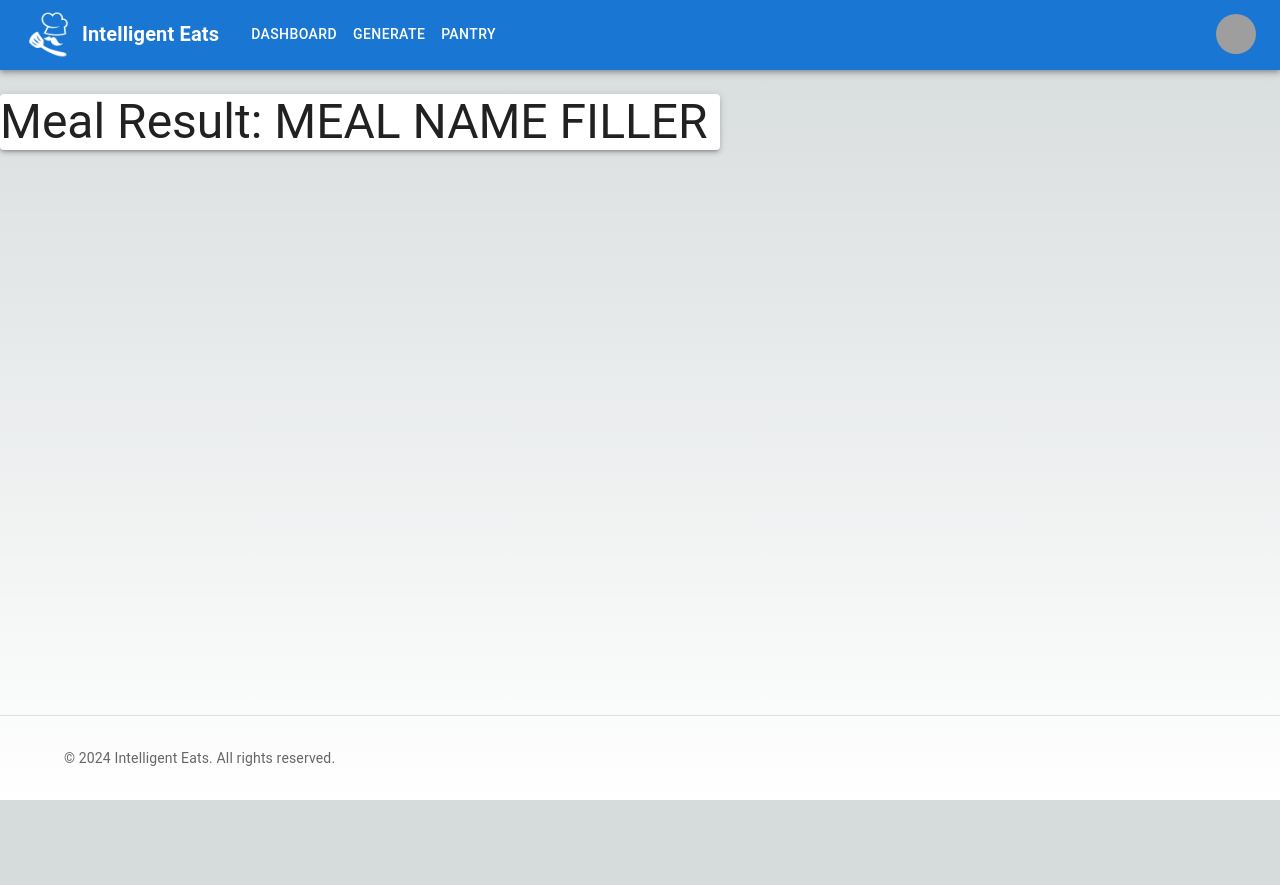
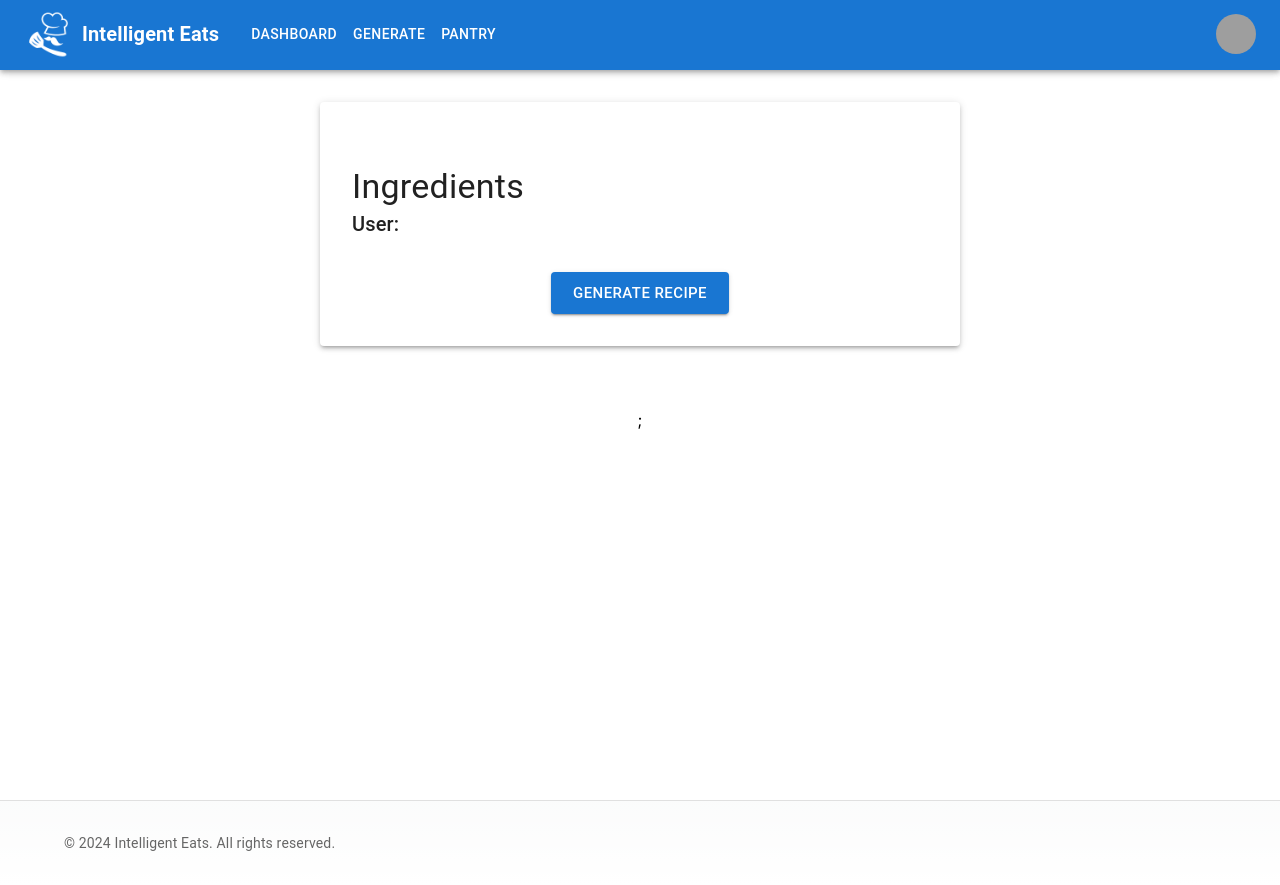
Before and after one commit to UOA-CS732-SE750-Students-2024/project-group-teal-turtles, a Next.js app in the folder frontend/: page /view-meal in a window 1280 px wide. Before the commit the page ends 800 px from the top, so only its background shows below. Built offline with nearby package versions, Linux system fonts and the light colour scheme; grey boxes are pictures that could not be loaded.

Commit message:
feat: view meal card

```diff
--- a/frontend/src/app/(with-layout)/view-meal/page.jsx
+++ b/frontend/src/app/(with-layout)/view-meal/page.jsx
@@ -2,7 +2,12 @@
 
 import React from "react";
 import ViewMealCard from "@/components/ViewMeal/ViewMealCard";
+import { Stack } from "@mui/material";
 
 export default function ViewMeal() {
-	return <ViewMealCard></ViewMealCard>;
+	return (
+		<Stack sx={{ backgroundColor: "#FFFFFF", minHeight: "calc(100vh - 70px)" }} alignItems="center">
+			<ViewMealCard></ViewMealCard>;
+		</Stack>
+	);
 }
--- a/frontend/src/components/ViewMeal/ViewMealCard.jsx
+++ b/frontend/src/components/ViewMeal/ViewMealCard.jsx
@@ -1,48 +1,89 @@
-import { Box, Paper, Typography } from "@mui/material";
-import { useRouter } from "next/navigation";
+import { Button, Paper, Typography, Stack } from "@mui/material";
 import axios from "axios";
+import { useState } from "react";
+import useDataStore from "@/lib/store";
+import { useSearchParams } from "next/navigation";
 
 export default function ViewMealCard() {
-	const router = useRouter();
-	const mealName = "MEAL NAME FILLER";
-	const ingredientsUser = "INGREDIENTS FILLER";
-	const ingredientsNeeded = "INGREDIENTS FILLER";
-	// if (router.query.generationOption === "Remix") {
-	// 	axios
-	// 		.post(
-	// 			`${process.env.BACKEND_URL}/generation/remix`,
-	// 			{
-	// 				mealToRemix: mealToRemix,
-	// 				favouriteMeals: userFavouriteMeals,
-	// 				dislikedIngredients: userDislikedIngredients,
-	// 				mealType: userParameters.mealType,
-	// 				cuisine: userParameters.cuisine,
-	// 				dietaryRequirements: userParameters.dietaryRequirements
-	// 			},
-	// 			{
-	// 				headers: {
-	// 					Authorization: authToken
-	// 				}
-	// 			}
-	// 		)
-	// 		.then((response) => {});
-	// } else if (router.query.generationOption === "Prompt") {
-	// } else if (router.query.generationOption === "Basic") {
-	// } else if (router.query.generationOption === "Strict") {
-	// }
+	const { authToken, numberOfPeople, mealToRemix, userFavouriteMeals, userDislikedIngredients, userParameters } =
+		useDataStore();
+	const [recipeLoaded, setLoaded] = useState(false);
+	const [recipe, setRecipe] = useState("");
+	const [mealName, setMealName] = useState("");
+	const [ingredientsUser, setIngredientsUser] = useState("");
+	const [ingredientsNeeded, setIngredientsNeeded] = useState("");
+	const searchParams = useSearchParams();
 
+	// const mealName = "Chicken and Leak Cheese Bake";
+	// const ingredientsUser = "Chicken, Cheese, Milk, Leaks, Flour, Sugar";
+	// const ingredientsNeeded = "Cream";
+
+	if (searchParams.get("generateOption") === "Remix") {
+		axios
+			.post(
+				`https://intelligent-eats.ts.r.appspot.com/api/generation/remix`,
+				{
+					mealToRemix: mealToRemix,
+					favouriteMeals: userFavouriteMeals,
+					dislikedIngredients: userDislikedIngredients,
+					mealType: userParameters.mealType,
+					cuisine: userParameters.cuisine,
+					dietaryRequirements: userParameters.dietaryRequirements
+				},
+				{
+					headers: {
+						Authorization: authToken
+					}
+				}
+			)
+			.then((response) => {
+				setMealName(response.data.mealName);
+				setIngredientsUser(response.data.ingredientsNeeded);
+			});
+	} else if (searchParams.get("generateOption") === "Prompt") {
+	} else if (searchParams.get("generateOption") === "Basic") {
+	} else if (searchParams.get("generateOption") === "Strict") {
+	}
+
+	function loadRecipe() {
+		setLoaded(true);
+		axios
+			.post(
+				`https://intelligent-eats.ts.r.appspot.com/api/generation/recipe`,
+				{
+					mealName: mealName,
+					ingredients: ingredientsUser + ingredientsNeeded,
+					numberOfPeople: numberOfPeople
+				},
+				{
+					headers: {
+						Authorization: authToken
+					}
+				}
+			)
+			.then((response) => {
+				setRecipe(response.data);
+			});
+	}
 	return (
-		<Box>
-			<Paper
-				elevation={3}
-				sx={{ backgroundColor: "#FFFFFF", maxWidth: "calc(100vw - 560px)" }}
-				alignItems="center"
-				justifyContent="center"
-			>
-				<Typography variant="h3" sx={{ mt: 3, mb: 1 }}>
-					Meal Result: {mealName}
-				</Typography>
-			</Paper>
-		</Box>
+		<Paper elevation={3} align="center" sx={{ p: 4, m: 8, mt: 4, width: "50%" }}>
+			<Typography variant="h2">{mealName}</Typography>
+			<Stack alignItems={"flex-start"} sx={{ mt: 4 }}>
+				<Typography variant="h4">Ingredients</Typography>
+				<Typography variant="h6">User: {ingredientsUser}</Typography>
+				{ingredientsNeeded.length > 0 && <Typography variant="h6">Needed: {ingredientsNeeded}</Typography>}
+			</Stack>
+			{!recipeLoaded && (
+				<Button variant="contained" sx={{ mt: 4 }} size="large" onClick={loadRecipe}>
+					Generate Recipe
+				</Button>
+			)}
+			{recipeLoaded && (
+				<Stack alignItems={"flex-start"} sx={{ mt: 4 }}>
+					<Typography variant="h4">Recipe Generated</Typography>
+					<Typography variant="h6">Recipe: {recipe}</Typography>
+				</Stack>
+			)}
+		</Paper>
 	);
 }
```
